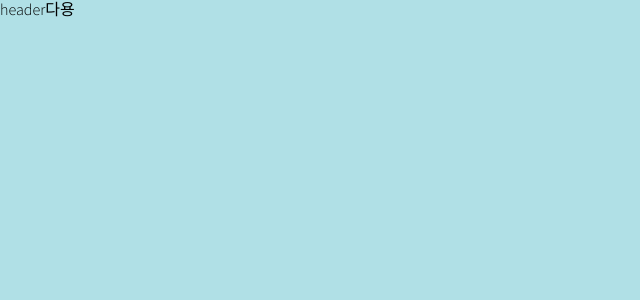
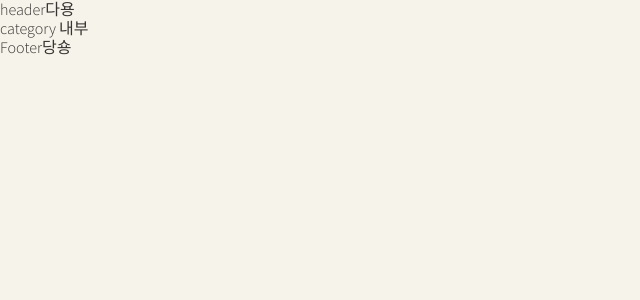
Before and after one commit to seo722/point-of-view, a React (Create React App) app: page /category in a window 1280 px wide. Before the commit this address had no page. Shown: the top 300 px of the page, without its empty margins (0-640 px from the left). Built offline with nearby package versions, Linux system fonts and the light colour scheme.

Commit message:
before make header

```diff
--- a/src/App.tsx
+++ b/src/App.tsx
@@ -2,6 +2,11 @@ import React from "react";
 import Header from "./components/Header";
 import { BrowserRouter, Routes, Route } from "react-router-dom";
 import Home from "./Routes/Home";
+import Category from "./Routes/Category";
+import Footer from "./components/Footer";
+import LogIn from "./Routes/Login";
+import MyPage from "./Routes/MyPage";
+import ShoppingBag from "./Routes/ShoppingBag";
 
 function App() {
   return (
@@ -9,8 +14,13 @@ function App() {
       <BrowserRouter>
         <Header />
         <Routes>
-          <Route path="/" element={<Home />}></Route>
+          <Route path="/" element={<Home />} />
+          <Route path="/category" element={<Category />} />
+          <Route path="/login" element={<LogIn />} />
+          <Route path="/mypage" element={<MyPage />} />
+          <Route path="/shoppingbag" element={<ShoppingBag />} />
         </Routes>
+        <Footer />
       </BrowserRouter>
     </>
   );
--- /dev/null
+++ b/src/Routes/Category.tsx
@@ -0,0 +1,5 @@
+function Category() {
+  return <div>category 내부</div>;
+}
+
+export default Category;
--- /dev/null
+++ b/src/Routes/Login.tsx
@@ -0,0 +1,5 @@
+function LogIn() {
+  return <div>Login</div>;
+}
+
+export default LogIn;
--- /dev/null
+++ b/src/Routes/MyPage.tsx
@@ -0,0 +1,5 @@
+function MyPage() {
+  return <div>My page 내부</div>;
+}
+
+export default MyPage;
--- /dev/null
+++ b/src/Routes/ShoppingBag.tsx
@@ -0,0 +1,5 @@
+function ShoppingBag() {
+  return <div>쇼핑백 내부</div>;
+}
+
+export default ShoppingBag;
--- /dev/null
+++ b/src/components/Footer.tsx
@@ -0,0 +1,5 @@
+function Footer() {
+  return <div>Footer당숑</div>;
+}
+
+export default Footer;
--- a/src/index.tsx
+++ b/src/index.tsx
@@ -60,9 +60,9 @@ table {
 body {
   font-weight: 300;
   font-family: 'Source Sans Pro', sans-serif;
-  color: black;
+  color: #363332;
   line-height: 1.2;
-  background-color: powderblue;
+  background-color: #f6f3ea;
   overflow-x: hidden;
 }
 a {
```
